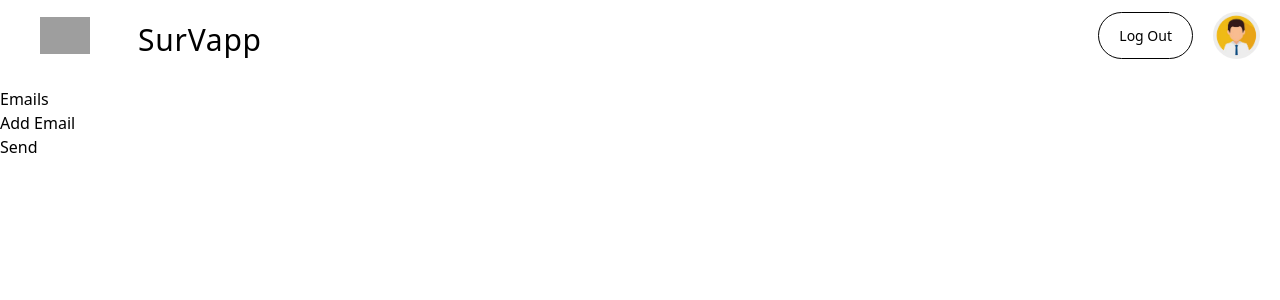
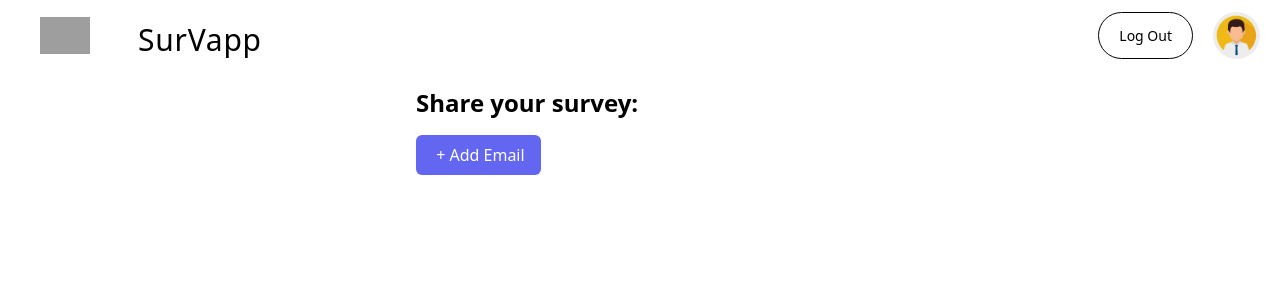
Before and after one commit to seymagulas/SurvApp, a React (Create React App) app in the folder client/: page /survey/1/send-by-email in a window 1280 px wide. Shown: the top 300 px of the page. Built offline with nearby package versions, Linux system fonts and the light colour scheme; sample sign-in values are in the browser's storage; grey boxes are pictures that could not be loaded.

Commit message:
feat: email css and improve security

```diff
--- a/client/src/components/questions/QuestionList.tsx
+++ b/client/src/components/questions/QuestionList.tsx
@@ -12,11 +12,9 @@ const QuestionList: React.FC<IQuestionListProps> = ({
   questions,
   deleteQuestion,
 }) => {
-
   const handleDelete = (text: string) => {
     deleteQuestion(text);
   };
-
 
   return (
     <>
--- a/client/src/components/share/Emails.tsx
+++ b/client/src/components/share/Emails.tsx
@@ -2,7 +2,7 @@
 
 import { useState } from 'react';
 import { BsTrash } from 'react-icons/bs';
-import { useParams } from 'react-router-dom';
+import { useParams, useNavigate } from 'react-router-dom';
 import { shareSurvey } from '../../services/survey.service';
 
 const Emails: React.FC = () => {
@@ -11,6 +11,8 @@ const Emails: React.FC = () => {
 
   const allowPattern = /^[a-zA-Z0-9-_.@]+$/;
   const [inputEmails, setInputEmails] = useState<string[]>([]);
+
+  const navigate = useNavigate();
 
   const addInput = () => {
     setInputEmails([...inputEmails, '']);
@@ -33,40 +35,77 @@ const Emails: React.FC = () => {
     const sanitizedEmails = inputEmails.filter((email) =>
       allowPattern.test(email),
     );
+    const checkAllEmails = sanitizedEmails.every((email) =>
+      email.includes('@'),
+    );
+
+    if (!sanitizedEmails || !checkAllEmails) {
+      alert(`Not all emails can be sent ${sanitizedEmails}`);
+    } else {
       const data = {
         emails: sanitizedEmails,
       };
       if (surveyId) {
         await shareSurvey({ surveyId, data });
       }
+      navigate('/main');
+    }
   };
 
   return (
-    <div>
-      <div className="addNewEmail">
+    <>
+      <div className="max-w-md mx-auto">
+        <h2 className="text-2xl font-bold mb-4">Share your survey:</h2>
+        <label className="block mb-4">
           <input
             type="button"
+            aria-label="add new email"
+            className="px-4 py-2 bg-indigo-500 text-white rounded-md"
             id="addEmail"
-          value="Add Email"
+            value=" + Add Email"
             name="addEmail"
             onClick={addInput}
           />
+        </label>
       </div>
-      <div className="email-list">
+
+      <div className="max-w-md mx-auto">
+        <label className="list-disc list-inside">
           {inputEmails.map((email, index) => (
-          <div key={index}>
+            <div
+              key={index}
+              className="mt-1 block w-full border border-gray-300 focus:border-indigo-300 focus:ring focus:ring-indigo-200 focus:ring-opacity-50 rounded-md p-2"
+            >
+              <div className="flex items-center">
                 <input
                   type="text"
+                  aria-label="Email to be sent to"
                   value={email}
+                  className="w-full"
                   onChange={(event) => addEmail(index, event.target.value)}
                   placeholder="Email to send..."
                 />
-            <BsTrash onClick={() => deleteEmail(email)} />
+                <div className="flex justify-end m-2">
+                  <BsTrash
+                    aria-label="Delete email"
+                    onClick={() => deleteEmail(email)}
+                  />
+                </div>
+              </div>
             </div>
           ))}
-        <input type="submit" value="Send" onClick={sendEmails} />
+          {inputEmails.length > 0 && (
+            <input
+              aria-label="Send"
+              className="mt-2 px-4 py-2 bg-indigo-500 text-white rounded-md"
+              type="submit"
+              value="Send"
+              onClick={sendEmails}
+            />
+          )}
+        </label>
       </div>
-    </div>
+    </>
   );
 };
 
--- a/client/src/components/share/emailShare.tsx
+++ b/client/src/components/share/emailShare.tsx
@@ -6,10 +6,7 @@ const EmailsPage = () => {
   return (
     <>
       <div>
-        <h2>Emails</h2>
-        <div>
-          <Emails />
-        </div>
+        <Emails />
       </div>
     </>
   );
```
Lines whose indentation alone changed are shown as unchanged.
